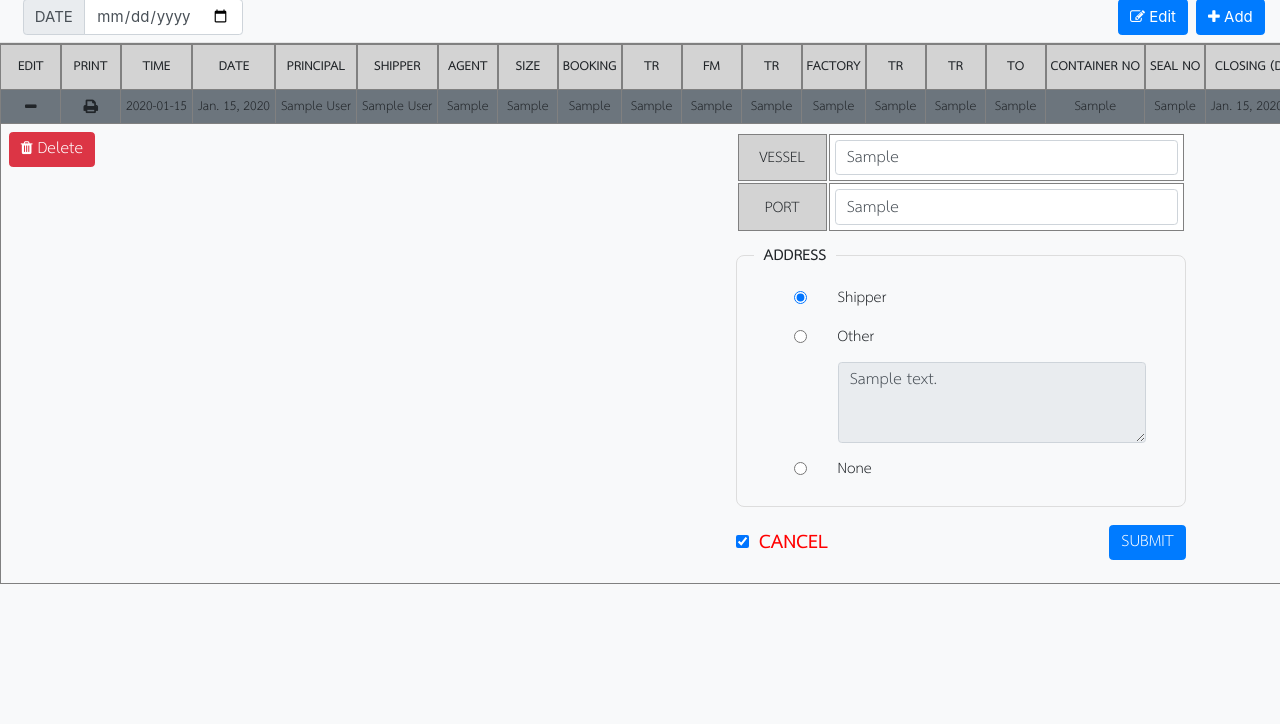
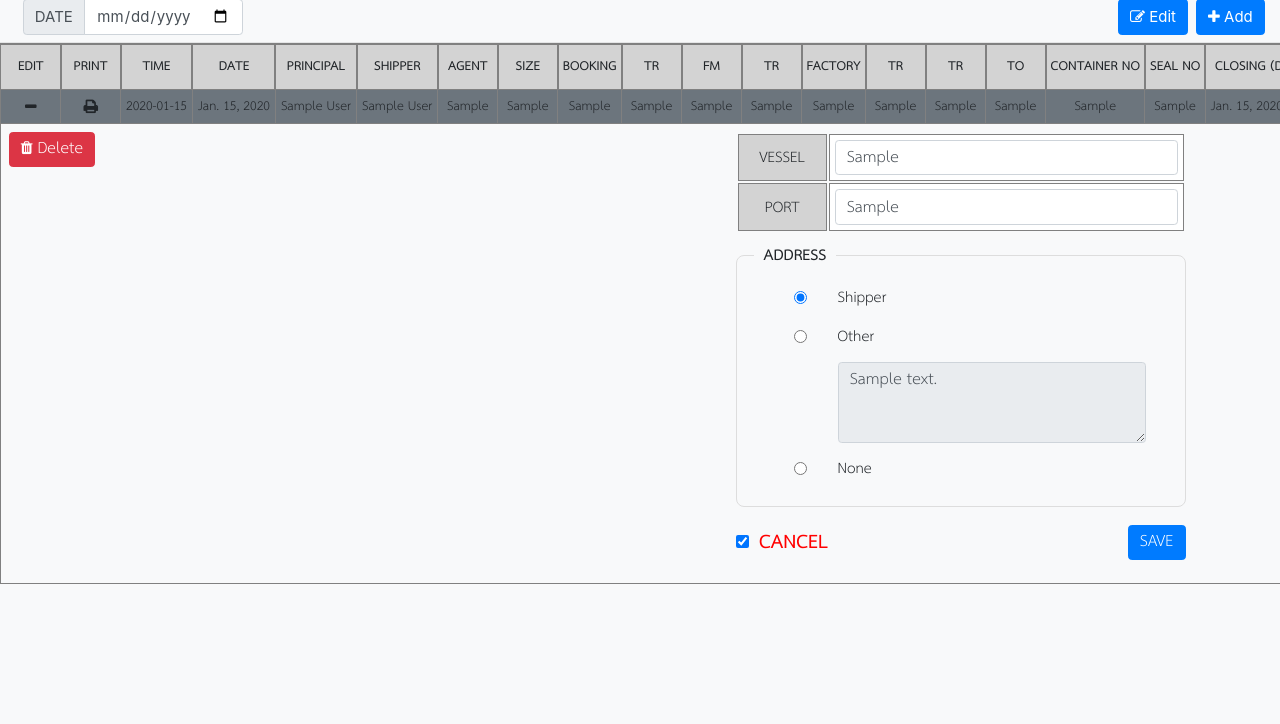
Before and after one commit to suwajanee/ndd, a Django app: page /booking/ in a window 1280 px wide, after a click that opens the changed part. Shown: the part 76-800 px from the top of the page. Run offline with Django 3.2, Linux system fonts and the light colour scheme; tables that the repository leaves empty hold one stand-in row (values such as "Sample post"); some libraries are stand-ins or nearby versions.

Commit message:
Rename button

```diff
--- a/booking/templates/table.html
+++ b/booking/templates/table.html
@@ -266,7 +266,7 @@
                                                 <label class="cancel-label" for="cancel">&nbsp;CANCEL</label>
                                             </div>
                                             <div class="float-right mb-4">
-                                                <button type="submit" class="btn btn-primary">SUBMIT</button>
+                                                <button type="submit" class="btn btn-primary">SAVE</button>
                                             </div>
                                         </form>
                                     </div>
```
